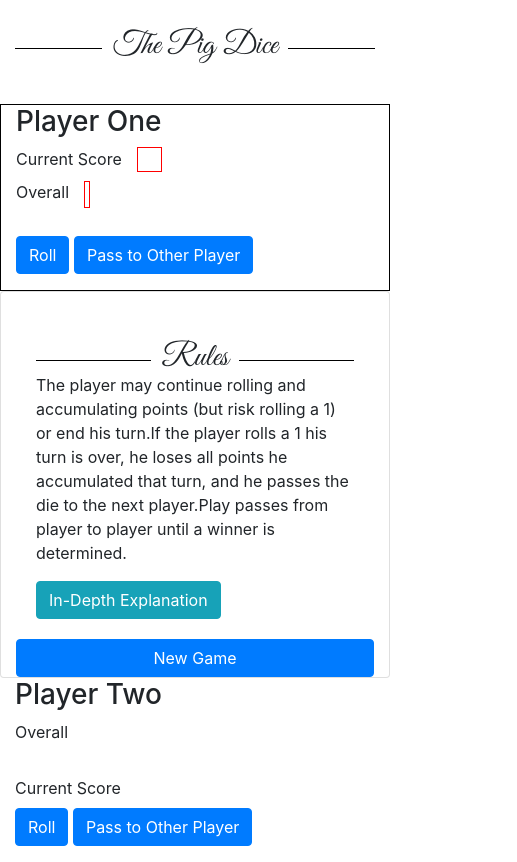
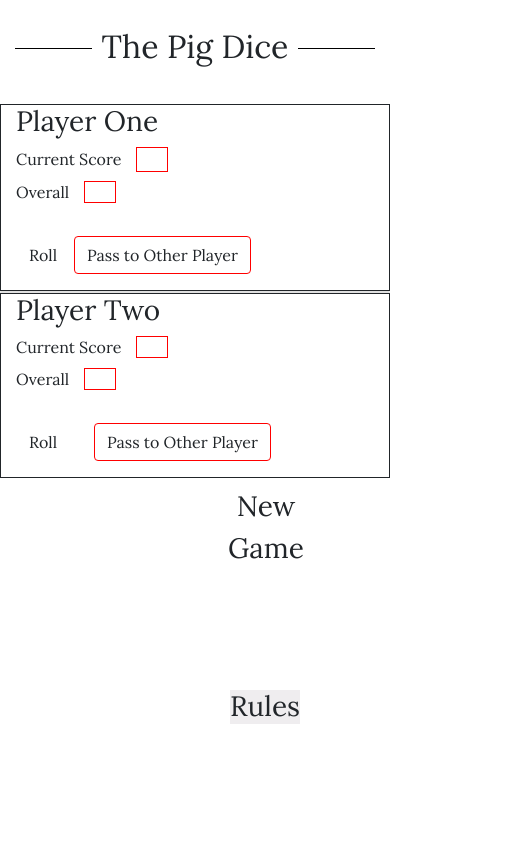
Before and after one commit to Veerprism/pigdice, a plain HTML site: page index.html in a window 390 px wide. Shown: the whole page, 517 px wide, since content can reach past the window. Drawn offline with nearby package versions, Linux system fonts and the light colour scheme.

Commit message:
putting interactivity to the site

```diff
--- a/css/style.css
+++ b/css/style.css
@@ -1,9 +1,25 @@
+body{
+font-family: 'Lora', serif;
+overflow:-x hidden;
 
+
+
+}
 #playerone{
   border-width:thin;
   border-style: solid;
   border-color: black
+  font-family: 'Lora', serif;
+  overflow-x: hidden;
 
+
+
+}
+#playertwo{
+  border-width:thin;
+  border-style: solid;
+  border-color: black
+  font-family: 'Lora', serif;
 
 }
 img{
@@ -12,25 +28,205 @@ img{
 }
 #addCurrentScore{
   float:right;
+  font-family: 'Lora', serif;
 }
 .scores{
   border-color: red;
   border-width: thin;
   border-style: solid;
   height: 25px;
-  width: 25px;
-  padding-left: 4px;
-  padding-bottom:5px;
+
+  padding-left: 15px;
+  padding-bottom:15px;
   margin-left: 15px;
+  padding-right: 15px;
+  font-family: 'Rubik', sans-serif;
+}
+.scores2{
+  border-color: red;
+  border-width: thin;
+  border-style: solid;
+  height: 25px;
+  padding-left: 15px;
+  padding-right: 15px;
+  margin-left: 15px;
+  font-family: 'Lora', serif;
+
 }
 .scores1{
   border-color: red;
   border-width: thin;
   border-style: solid;
   height: 35px;
-  width: 35px;
-  padding-left: 4px;
-  padding-bottom:5px;
+
+  padding-left: 15px;
+  padding-right: 15px;
+
+
+
   margin-left: 15px;
+  font-family: 'Lora', serif;
 
 }
+.labeloverall{
+  margin-right: 20px;
+}
+
+.rules{
+  display:none;
+  font-family: 'Lora', serif;
+}
+#add2{
+
+}
+#alert{
+  display: none;
+  color:#7b0e8c;
+  margin-left: 500px;
+  margin-right: 250px;
+  font-family: 'Lora', serif;
+}
+.heading{
+  font-family: 'Lora', serif;
+}
+#newgame{
+  font-size:175%;
+  margin-left:560px;
+  margin-right:300px;
+  font-family: 'Lora', serif;
+}
+#rule{
+
+  border-width: thin;
+  width: 70px;
+  margin-left:   600px;
+  margin-right: 250px;
+  font-family: 'Lora', serif;
+  background-color:#efedef;
+}
+
+#remove{
+  border-color: red;
+  border-width: thin;
+  border-style: solid;
+}
+#remove2{
+  border-color: red;
+  border-width: thin;
+  border-style: solid;
+  margin-left: 20px;
+}
+.explanation{
+  text-align: center;
+  margin-left: 25px;
+}
+/* Backward */
+.hvr-backward {
+  display: inline-block;
+  vertical-align: middle;
+  -webkit-transform: perspective(1px) translateZ(0);
+  transform: perspective(1px) translateZ(0);
+  box-shadow: 0 0 1px rgba(0, 0, 0, 0);
+  -webkit-transition-duration: 0.3s;
+  transition-duration: 0.3s;
+  -webkit-transition-property: transform;
+  transition-property: transform;
+}
+.hvr-backward:hover, .hvr-backward:focus, .hvr-backward:active {
+  -webkit-transform: translateX(-8px);
+  transform: translateX(-8px);
+}
+@-webkit-keyframes hvr-bob {
+  0% {
+    -webkit-transform: translateY(-8px);
+    transform: translateY(-8px);
+  }
+  50% {
+    -webkit-transform: translateY(-4px);
+    transform: translateY(-4px);
+  }
+  100% {
+    -webkit-transform: translateY(-8px);
+    transform: translateY(-8px);
+  }
+}
+@keyframes hvr-bob {
+  0% {
+    -webkit-transform: translateY(-8px);
+    transform: translateY(-8px);
+  }
+  50% {
+    -webkit-transform: translateY(-4px);
+    transform: translateY(-4px);
+  }
+  100% {
+    -webkit-transform: translateY(-8px);
+    transform: translateY(-8px);
+  }
+}
+@-webkit-keyframes hvr-bob-float {
+  100% {
+    -webkit-transform: translateY(-8px);
+    transform: translateY(-8px);
+  }
+}
+@keyframes hvr-bob-float {
+  100% {
+    -webkit-transform: translateY(-8px);
+    transform: translateY(-8px);
+  }
+}
+.hvr-bob {
+  display: inline-block;
+  vertical-align: middle;
+  -webkit-transform: perspective(1px) translateZ(0);
+  transform: perspective(1px) translateZ(0);
+  box-shadow: 0 0 1px rgba(0, 0, 0, 0);
+}
+.hvr-bob:hover, .hvr-bob:focus, .hvr-bob:active {
+  -webkit-animation-name: hvr-bob-float, hvr-bob;
+  animation-name: hvr-bob-float, hvr-bob;
+  -webkit-animation-duration: .3s, 1.5s;
+  animation-duration: .3s, 1.5s;
+  -webkit-animation-delay: 0s, .3s;
+  animation-delay: 0s, .3s;
+  -webkit-animation-timing-function: ease-out, ease-in-out;
+  animation-timing-function: ease-out, ease-in-out;
+  -webkit-animation-iteration-count: 1, infinite;
+  animation-iteration-count: 1, infinite;
+  -webkit-animation-fill-mode: forwards;
+  animation-fill-mode: forwards;
+  -webkit-animation-direction: normal, alternate;
+  animation-direction: normal, alternate;
+}
+.hvr-forward {
+  display: inline-block;
+  vertical-align: middle;
+  -webkit-transform: perspective(1px) translateZ(0);
+  transform: perspective(1px) translateZ(0);
+  box-shadow: 0 0 1px rgba(0, 0, 0, 0);
+  -webkit-transition-duration: 0.3s;
+  transition-duration: 0.3s;
+  -webkit-transition-property: transform;
+  transition-property: transform;
+}
+.hvr-forward:hover, .hvr-forward:focus, .hvr-forward:active {
+  -webkit-transform: translateX(8px);
+  transform: translateX(8px);
+}
+@media screen and (max-width: 768px) {
+#newgame{
+  margin-left: 200px;
+  margin-right: 200px
+}
+#alert{
+  margin-left: 200px;
+  margin-right:200px;
+}
+#rule{
+  margin-left: 200px;
+  margin-right: 200px
+}
+
+
+}
--- a/index.html
+++ b/index.html
@@ -10,7 +10,7 @@
   <script src="js/underscore.js" type="text/javascript"></script>
   <link rel="stylesheet" href="css/bootstrap.css">
   <link rel="stylesheet" href="css/style.css">
-  <link href="https://fonts.googleapis.com/css?family=Rubik" rel="stylesheet">
+  <link href="https://fonts.googleapis.com/css?family=Lora" rel="stylesheet">
   <style type="text/css">
     @font-face {
       font-family: GreatVibes;
@@ -31,18 +31,18 @@
     }
   </style>
   </head>
-<div class="container-fluid">
-  <h1><span>The Pig Dice</span></h1>
+<div class="container-fluid overall">
+  <h1 class="heading"><span>The Pig Dice</span></h1>
 
   <div class="row" >
     <div class="col-md-4" id="playerone">
       <form class="form" action="index.html" method="post">
         <div class="form-group">
-          <h3>Player One</h3>
-          <label for="">Current Score<span id="addCurrentScore" class="scores"></span></label><br>
+          <h3 class="heading">Player One</h3>
+          <label class="labeloverall"for="">Current Score<span id="addCurrentScore" class="scores"></span></label><br>
           <label for="">Overall<span id="addOverallScore" class="scores1"></span></label><br><br>
-          <button type="button" name="button" id="add" class="btn btn-primary">Roll</button>
-          <button type="button" name="button" id="remove" class="btn btn-primary">Pass to Other Player</button>
+          <button type="button" name="button" id="add" class="btn buttons ">Roll</button>
+          <button type="button" name="button" id="remove" class="btn buttons hvr-forward">Pass to Other Player</button>
         </div>
         </form>
         </div>
@@ -52,34 +52,55 @@
 
 
     <!-- card holding the rules of the game -->
-    <div class="col-md-4 card rules">
-      <div class="card-body">
+    <div class="col-md-4 card">
+      <div class="card-body rules">
         <h1 class="card-title"><span>Rules</span></h1>
         <p class="card-text">The player may continue rolling and accumulating points (but risk rolling a 1) or end his turn.If the player rolls a 1 his turn is over, he loses all points he accumulated that turn, and he passes the die to the next player.Play passes from player to player until a winner is determined.</p>
-        <a href="https://www.thesprucecrafts.com/pig-dice-game-complete-rules-of-pig-411405" class="btn btn-info">In-Depth Explanation</a>
+        <a href="https://www.thesprucecrafts.com/pig-dice-game-complete-rules-of-pig-411405" class="btn btn-info explanation">In-Depth Explanation</a>
     </div>
-    <button type="button" name="button" id="newgame" class="btn btn-primary">New Game</button>
+
     </div>
 
     <!-- these are the player two details form -->
-    <div class="col-md-4">
+    <div class="col-md-4" id="playertwo">
       <form class="form" action="index.html" method="post">
         <div class="form-group">
-          <h3>Player Two</h3>
-          <label for="">Overall<span id="addOverallScore2"></label><br><br>
-          <label for="">Current Score<span id="addCurrentScore2"></span></label><br>
-          <button type="button" name="button" id="add2" class="btn btn-primary">Roll</button>
-            <button type="button" name="button" id="remove2" class="btn btn-primary">Pass to Other Player</button>
+          <h3 class="heading">Player Two</h3>
+          <label for="">Current Score<span id="addCurrentScore2" class="scores2"></span></label><br>
+          <label for="">Overall<span id="addOverallScore2" class="scores1"></label><br><br>
+          <button type="button" name="button" id="add2" class="btn buttons">Roll</button>
+            <button type="button" name="button" id="remove2" class="btn buttons hvr-backward">Pass to Other Player</button>
           </div>
       </form>
       </div>
 
 
   </div>
+  <div class="row">
+    <div class="col-md-12 col-sm-12 newgame">
+      <button type="button" name="button" id="newgame" class="btn hvr-bob">New Game</button>
+
+    </div>
+    <br>
+    <br>
+
+  </div>
+  <div class="row">
+    <div class="col-md-12 col-sm-12 alert">
+      <h3 id="alert">Oops!You rolled a one</h3>
+
+    </div>
+
+  </div><br><br><br>
+        <div class="col-md-12">
+          <h3 class="hvr-bob" id="rule">Rules</h3>
+        </div>
+
+      </div>
   </div>
 
 
-</div>
+
 
 
   </body>
--- a/js/js.js
+++ b/js/js.js
@@ -324,6 +324,11 @@ $(document).ready(function() {
     console.log(overallPlayOne);
     $('#addOverallScore').html(overallPlayOne);
     $('#addCurrentScore').html(sumTurns);
+    if (ty==1 ) {
+      $( "#alert" ).fadeIn();
+    } else if (ty!=1) {
+      $( "#alert" ).fadeOut();
+    }
   });
 
   //computer part does not work for now
@@ -348,6 +353,11 @@ $(document).ready(function() {
     var overallPlayerTwo = PlayerTwoChance(ty)
     $('#addOverallScore2').html(overallPlayerTwo);
     $('#addCurrentScore2').html(sumTurns2);
+    if (ty==1 ) {
+      $( "#alert" ).fadeIn();
+    } else if (ty!=1) {
+      $( "#alert" ).fadeOut();
+    }
   });
 
   //actions when pass to other player for player one is clicked
@@ -376,4 +386,14 @@ $(document).ready(function() {
     $('#addOverallScore2').html(zero);
     $('#addCurrentScore2').html(zero);
   });
+  $("#rule").click(function() {
+    $( ".rules" ).fadeIn();
+
+  });
+  $("#rule").mousedown(function() {
+    $(".rules").fadeOut(400);
+    $(".rules").hide();
+
+  });
+
 });
```
